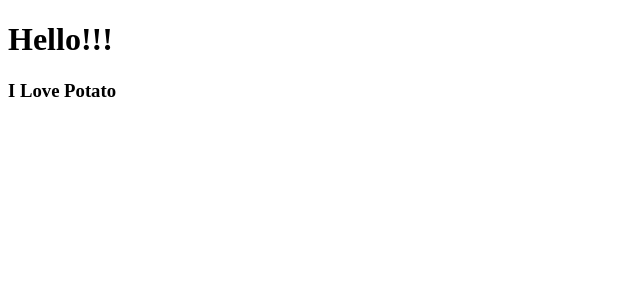
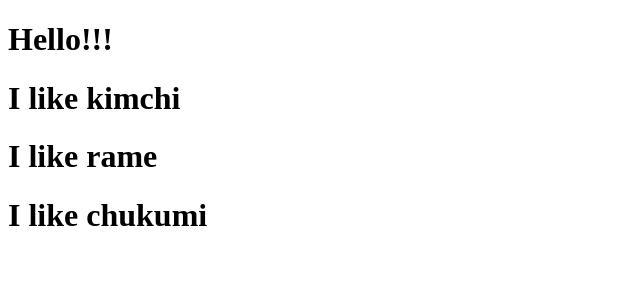
Before and after one commit to Yeh35/strudy-react, a React (Create React App) app in the folder nomadcoder-reactJS/movie_app/: page / in a window 1280 px wide. Shown: the top 300 px of the page, without its empty margins (0-640 px from the left). Built offline with nearby package versions, Linux system fonts and the light colour scheme.

Commit message:
Reusable Components with JSX + Props

```diff
--- a/nomadcoder-reactJS/movie_app/src/App.js
+++ b/nomadcoder-reactJS/movie_app/src/App.js
@@ -1,11 +1,17 @@
 import React from 'react';
-import Potato from './Potato';
+
+function Food(props) {
+    console.log(props)
+    return <h1>I like {props.fav}</h1>
+}
 
 function App() {
   return (
     <div>
         <h1>Hello!!!</h1>
-        <Potato />
+        <Food fav="kimchi" />
+        <Food fav="rame" />
+        <Food fav="chukumi" />
     </div>
   );
 }
--- a/nomadcoder-reactJS/movie_app/src/Potato.js
+++ /dev/null
@@ -1,10 +0,0 @@
-import React from 'react';
-
-
-function Potato() {
-  return (
-    <h3>I Love Potato</h3>
-  );
-}
-
-export default Potato;
```
Also changed, not shown: 1 other file (tests, documents, lock files or other folders).
